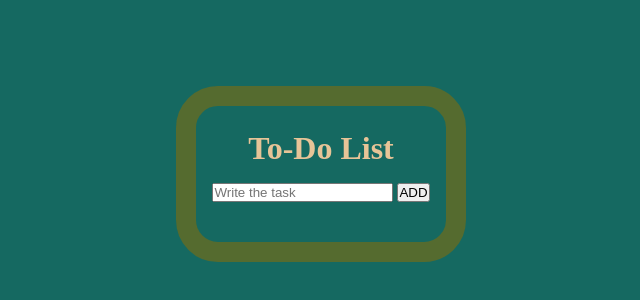
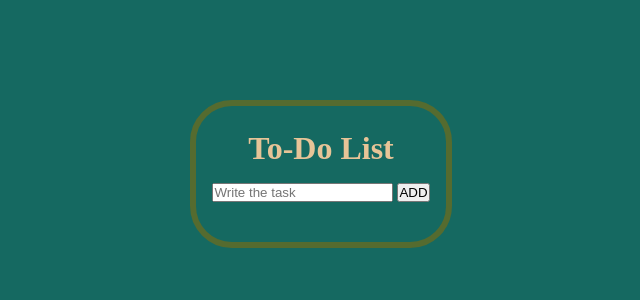
Before and after one commit to ayushpathak-957/To-Do, a plain HTML site: page index.html in a window 1280 px wide. Shown: the part 226-526 px from the top of the page, without its empty margins (319-959 px from the left). Drawn offline with nearby package versions, Linux system fonts and the light colour scheme.

Commit message:
change the border

```diff
--- a/sytle.css
+++ b/sytle.css
@@ -20,7 +20,7 @@ html,body{
 }
 #main{
     padding: 1.5rem 1rem;
-    border: 2cap solid darkolivegreen;
+    border: 0.4em solid darkolivegreen;
     border-radius: 4cap;
 
 }
```
